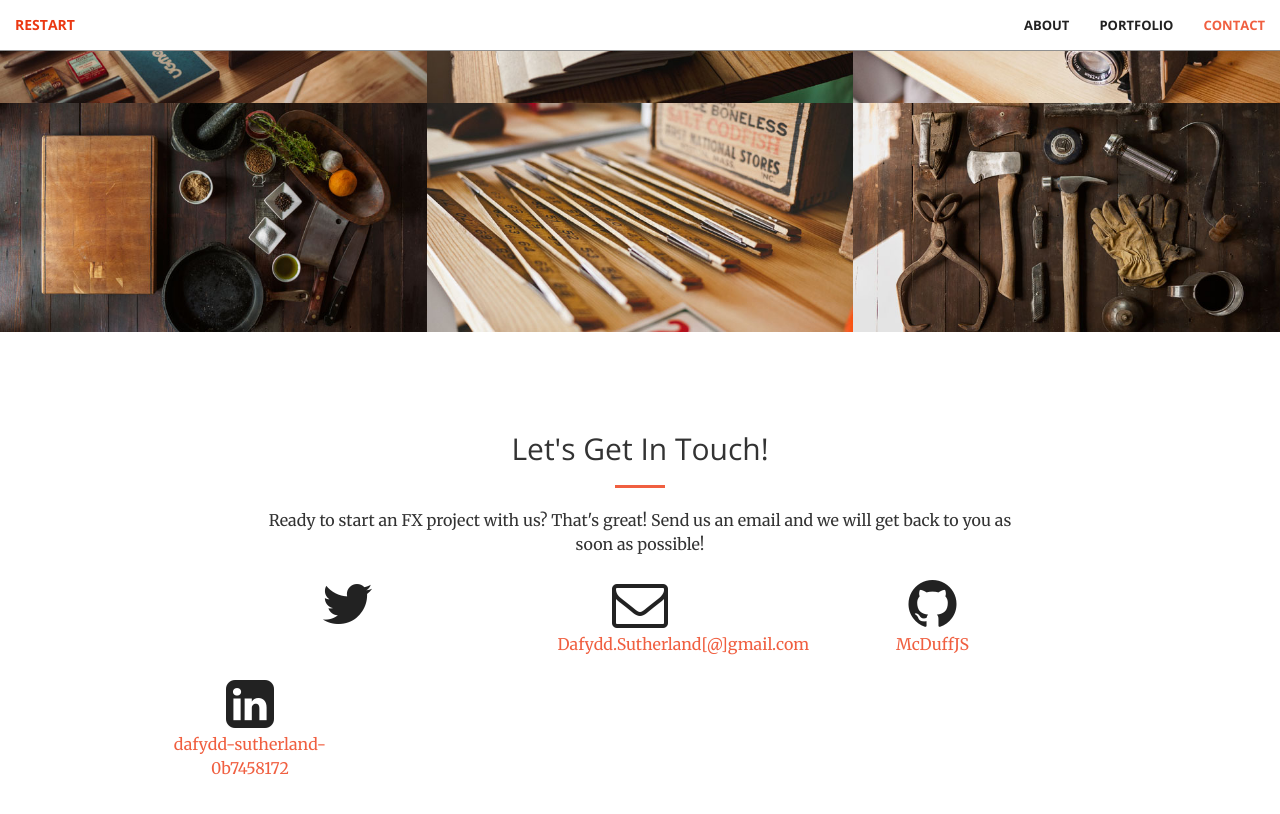
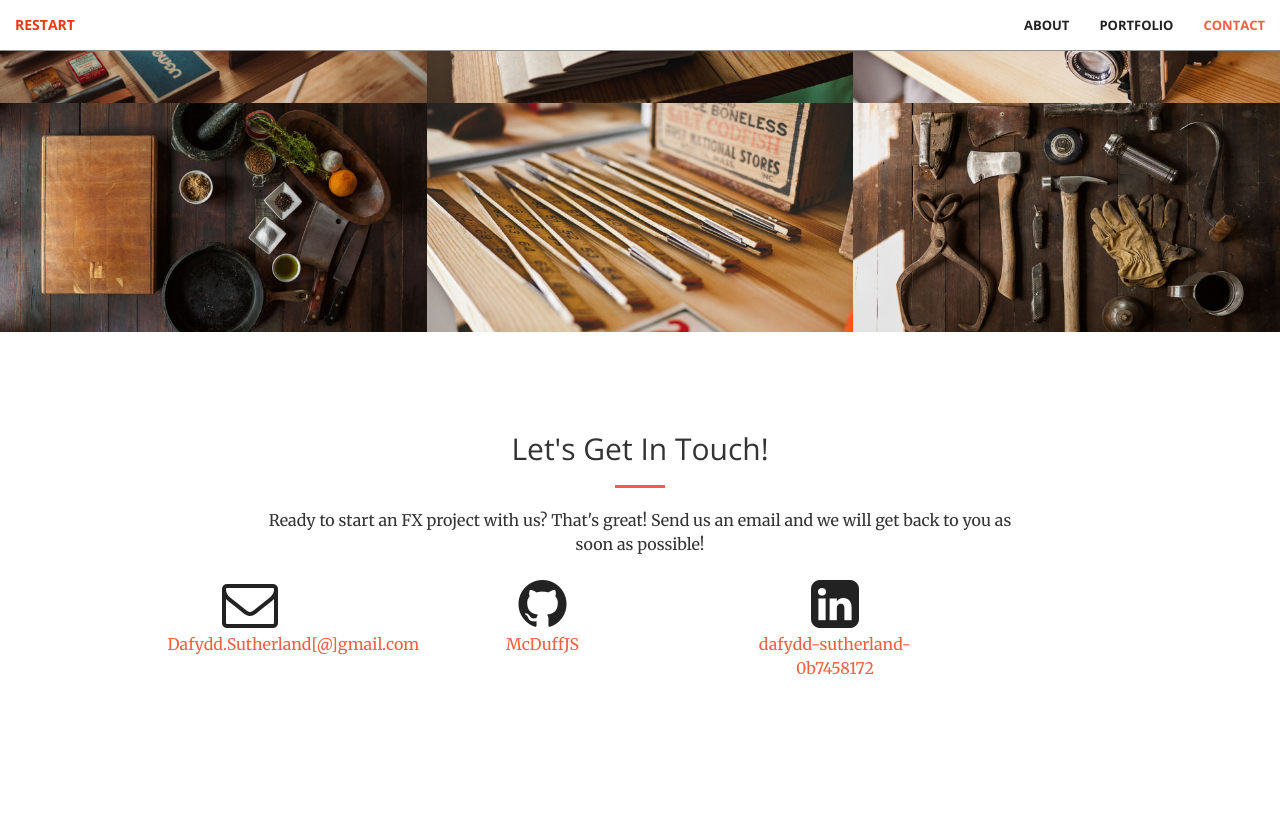
Before and after one commit to McDuffJS/mcduffjs.github.io, a Jekyll site: the page built from index.html, in a window 1280 px wide and 900 px high, scrolled down 1027 px. Shown: the top 814 px of the window. Built offline with Jekyll 4.4.1, drawn with Linux system fonts in a browser that asks for light colours.

Commit message:
Update contact.html

```diff
--- a/_includes/contact.html
+++ b/_includes/contact.html
@@ -6,12 +6,16 @@
                 <hr class="primary">
                 <p>Ready to start an FX project with us? That's great! Send us an email and we will get back to you as soon as possible!</p>
             </div>
+            {% if site.twitter_username != null %}
+
         <div class="col-lg-2 col-lg-offset-2 text-center">
             <a href="https://twitter.com/{{ site.twitter_username }}">
                 <i class="fa fa-twitter fa-3x wow bounceIn" data-wow-delay=".1s"></i>
                 <p>{{ site.twitter_username }}</p>
             </a>
         </div>
+            {% endif %}
+
         <div class="col-lg-2 col-lg-offset-1 text-center">
             <a href="mailto:{{ site.email }}">
             <i class="fa fa-envelope-o fa-3x wow bounceIn" data-wow-delay=".1s"></i>
```
